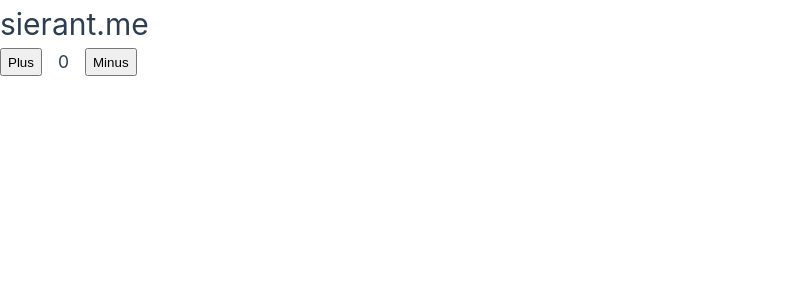
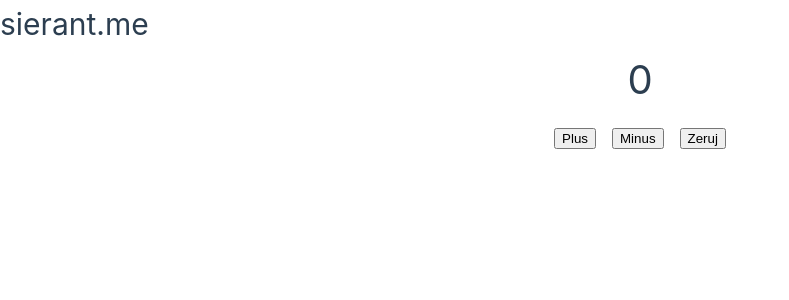
Before and after one commit to PiotrSierant/sierant.me, a Vue app: page / in a window 1280 px wide. Shown: the top 300 px of the page, without its empty margins (0-789 px from the left). Built offline with nearby package versions, Linux system fonts and the light colour scheme.

Commit message:
studying vue

```diff
--- a/src/App.vue
+++ b/src/App.vue
@@ -3,6 +3,17 @@ export default {
     data() {
         return {
             count: 0
+        }
+    },
+    methods: {
+        increment() {
+            this.count += 1;
+        },
+        decrement() {
+            this.count -= 1;
+        },
+        cleanCount() {
+            this.count = 0;
         }
     }
 }
@@ -11,14 +22,29 @@ export default {
 <template>
     <h1>sierant.me</h1>
     <div>
-        <button @click="count++">Plus</button>
         <h3>{{ count }}</h3>
-        <button @click="count--">Minus</button>
+        <section class="button__section">
+            <button @click="increment">Plus</button>
+            <button @click="decrement">Minus</button>
+            <button @click="cleanCount">Zeruj</button>
+        </section>
     </div>
 </template>
 
-<style scoped>
+<style lang="scss" scoped>
 div {
+    display: flex;
+    flex-direction: column;
+    justify-content: center;
+    align-items: center;
+    gap: 1rem;
+
+    h3 {
+        font-size: 40px;
+    }
+}
+
+.button__section {
     display: flex;
     gap: 1rem;
 }
```
